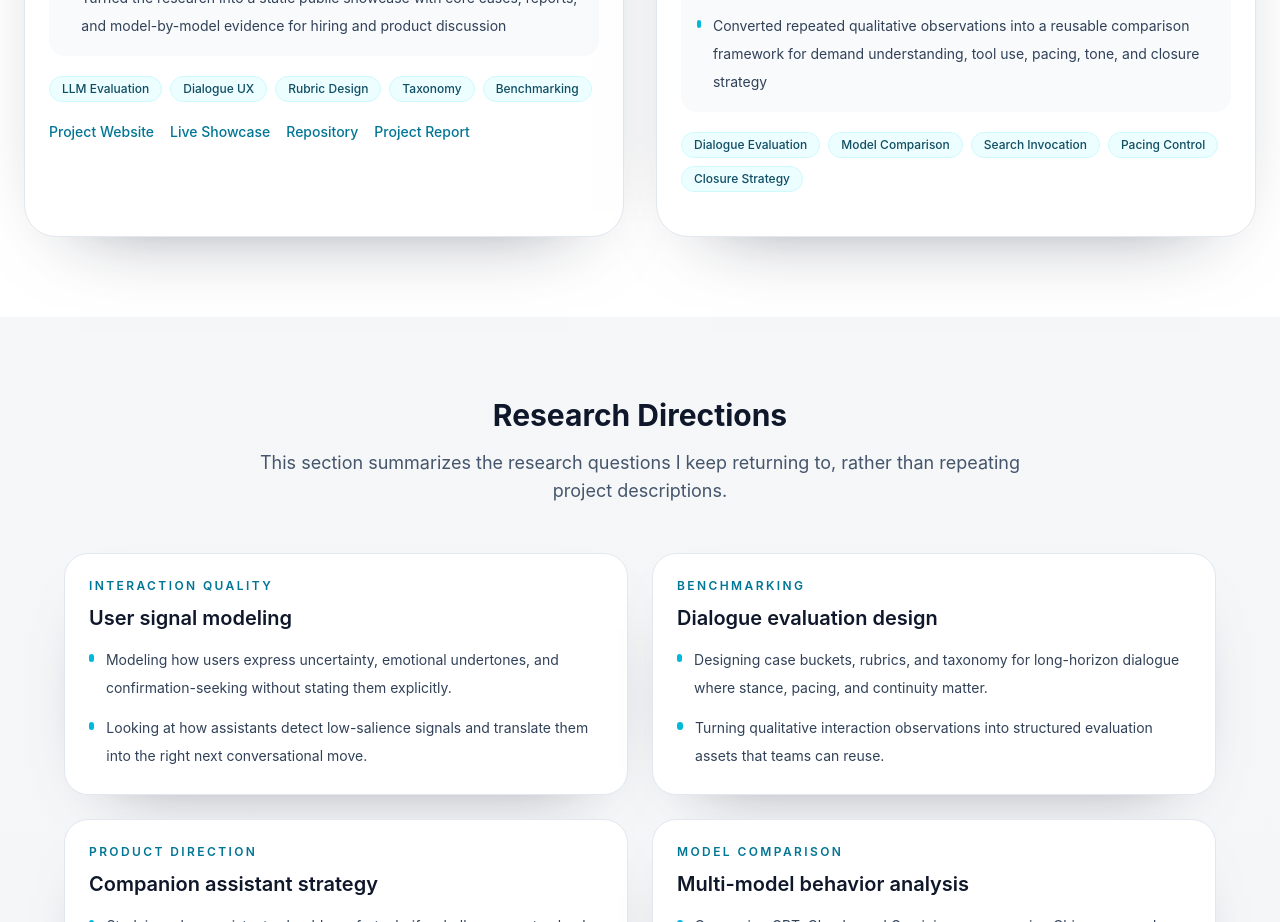
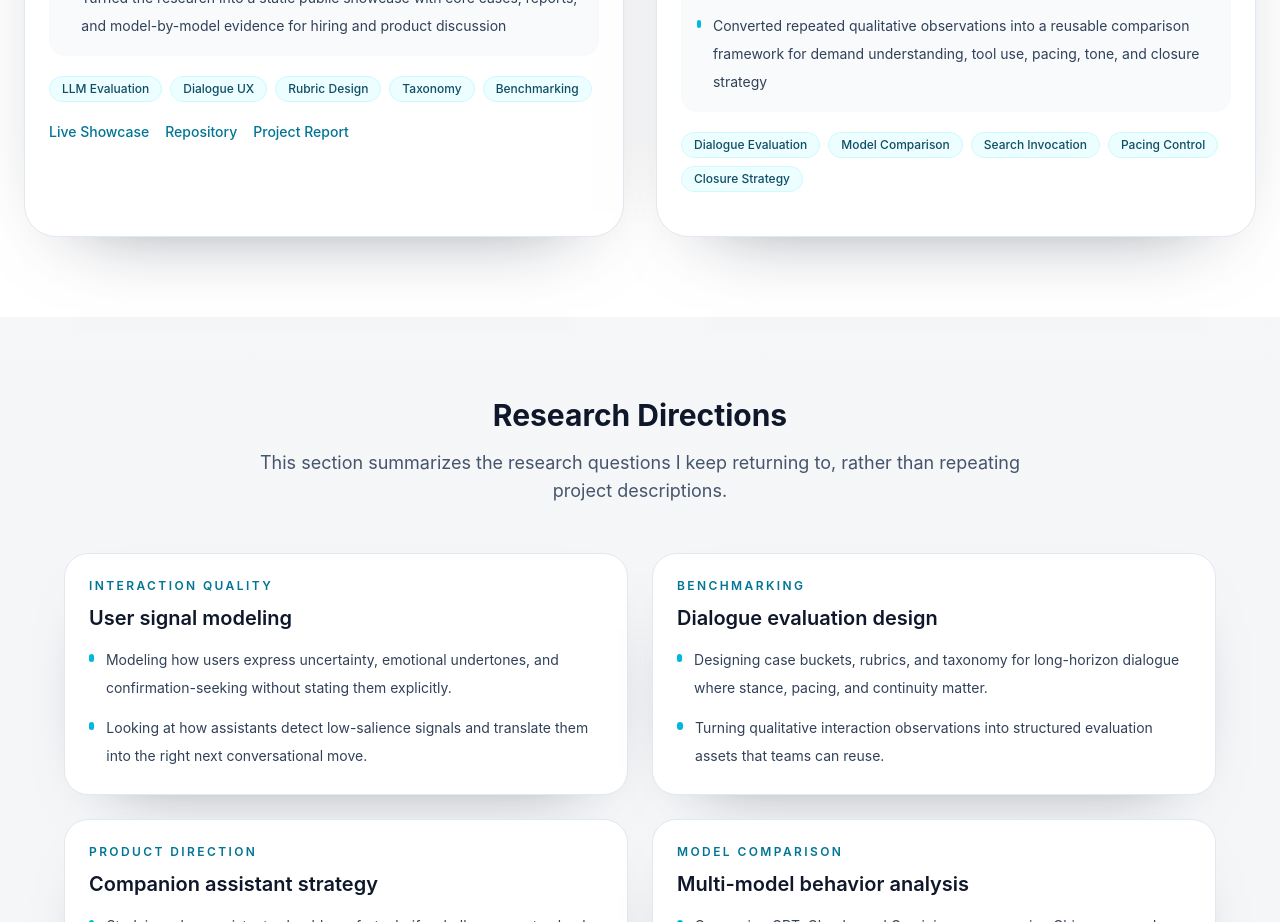
Before and after one commit to Agaresd47/LLM_dialogue, a Next.js app: page / in a window 1280 px wide. Shown: the part 2980-3902 px from the top of the page. Built offline with nearby package versions, Linux system fonts and the light colour scheme.

Commit message:
Remove duplicate project website link

```diff
--- a/src/components/ProjectsSection.tsx
+++ b/src/components/ProjectsSection.tsx
@@ -119,17 +119,6 @@ export default function ProjectsSection({ locale = "en" }: { locale?: Locale })
                   </div>
 
                   <div className="flex flex-wrap gap-4 text-sm font-medium">
-                    {project.website && (
-                      <a
-                        href={project.website}
-                        target="_blank"
-                        rel="noopener noreferrer"
-                        className="text-cyan-700 hover:underline dark:text-cyan-300"
-                      >
-                        {project.websiteLabel ||
-                          (isZh ? "项目网站" : "Project Website")}
-                      </a>
-                    )}
                     {project.link && (
                       <a
                         href={project.link}
--- a/src/data/profile.json
+++ b/src/data/profile.json
@@ -109,8 +109,6 @@
         "Taxonomy",
         "Benchmarking"
       ],
-      "website": "https://agaresd47.github.io/text-dialogue-benchmark-showcase/",
-      "websiteLabel": "Project Website",
       "link": "https://agaresd47.github.io/text-dialogue-benchmark-showcase/",
       "linkLabel": "Live Showcase",
       "github": "https://github.com/Agaresd47/text-dialogue-benchmark-showcase",
--- a/src/data/profile.zh.json
+++ b/src/data/profile.zh.json
@@ -111,8 +111,6 @@
         "错误分类体系",
         "Multi-judge probe"
       ],
-      "website": "https://agaresd47.github.io/text-dialogue-benchmark-showcase/",
-      "websiteLabel": "项目网站",
       "link": "https://agaresd47.github.io/text-dialogue-benchmark-showcase/",
       "linkLabel": "在线展示",
       "github": "https://github.com/Agaresd47/text-dialogue-benchmark-showcase",
```
